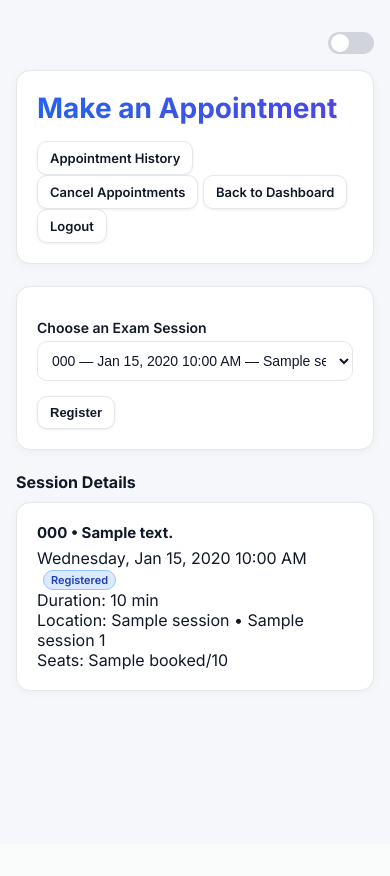
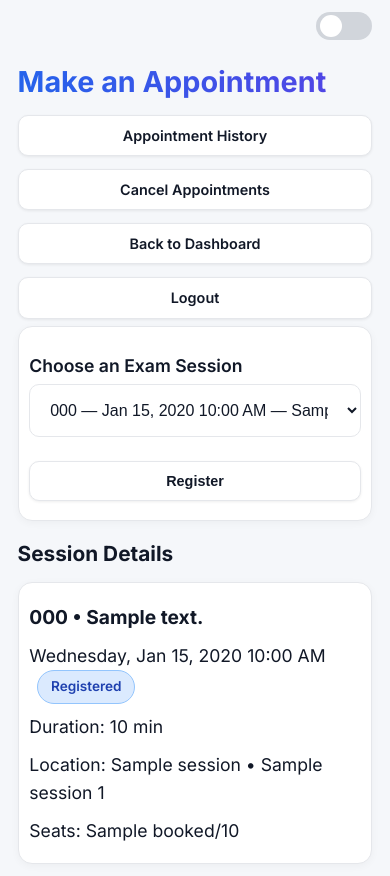
Before and after one commit to Giovanni-67/ExamRegistration, a Flask app: template templates/student_make_appointment.html in a window 390 px wide. Before the commit the page ends 691 px from the top, so only its background shows below. Run offline with Flask 3, Linux system fonts and the light colour scheme; the template is opened without the code that fills it: most values are stand-ins (such as "Sample title", 1, 10 or a date in 2020).

Commit message:
Split student make appointment into an html and css file for readability

```diff
--- a/static/css/student_make_appointment.css
+++ b/static/css/student_make_appointment.css
@@ -0,0 +1,297 @@
+/* Apply border-box to all elements: padding and border included in width/height */
+* {
+    box-sizing: border-box;
+}
+
+/* CSS Variables - Light Mode */
+:root {
+    --csn-blue: #00345f;        /* Brand blue */
+    --csn-gold: #ffb81c;        /* Brand gold */
+    --bg: #f5f7fa;              /* Page background */
+    --fg: #111827;              /* Primary text */
+    --card-bg: #ffffff;         /* Card background */
+    --border: #e5e7eb;          /* Border color */
+    --subtext: #6b7280;         /* Muted text */
+    --bd: #e5e7eb;              /* Alternative border variable */
+    --muted: #6b7280;           /* Duplicate of subtext */
+
+    /* Session card colors */
+    --session-bg: #eff6ff;      /* Light blue for session cards */
+    --session-border: #2563eb25; /* Very light blue border */
+
+    /* Badge colors */
+    --badge-blue-bg: #dbeafe;
+    --badge-blue-border: #93c5fd;
+    --badge-blue-text: #1e40af;
+
+    --badge-full-bg: #fffbeb;
+    --badge-full-border: #f59e0b30;
+    --badge-full-text: #b45309;
+}
+
+/* CSS Variables - Dark Mode: applied when .dark-mode class on <html> */
+.dark-mode {
+    --bg: #0f172a;              /* Dark background */
+    --fg: #f3f4f6;              /* Light text */
+    --card-bg: #1e293b;         /* Dark card background */
+    --border: #334155;          /* Dark borders */
+    --subtext: #cbd5e1;         /* Light muted text */
+    --bd: #334155;              /* Dark border alternative */
+    --muted: #cbd5e1;           /* Light muted text */
+
+    /* Dark session colors */
+    --session-bg: #1e293b;
+    --session-border: #334155;
+
+    /* Dark badge colors */
+    --badge-blue-bg: #1e3a8a;
+    --badge-blue-border: #3b82f6;
+    --badge-blue-text: #bfdbfe;
+
+    --badge-full-bg: #3f2d13;
+    --badge-full-border: #fbbf24;
+    --badge-full-text: #fde68a;
+}
+
+/* Body: centers content with responsive width */
+body {
+    font-family: 'Inter', system-ui, Arial, sans-serif;
+    background: var(--bg);
+    max-width: 70%;             /* Width: 70% of viewport (was 1100px) */
+    margin: 3% auto;            /* Top margin: 3%, horizontally centered */
+    padding: 0 2%;              /* Side padding: 2% */
+    color: var(--fg);
+    transition: background 0.25s, color 0.25s; /* Smooth theme transition */
+    font-size: 1.1rem;          /* Base font size increased */
+}
+
+/* Container for dark mode toggle: aligns toggle to right */
+.toggle-container {
+    display: flex;
+    justify-content: flex-end;  /* Aligns content to right */
+    margin-bottom: 1.5rem;      /* Increased spacing */
+}
+
+/* Dark mode toggle: pill-shaped switch */
+.toggle-btn {
+    width: 56px;                /* Larger (was 46px) */
+    height: 28px;               /* Larger (was 22px) */
+    background: #d1d5db;
+    border-radius: 999px;       /* Creates pill shape */
+    position: relative;
+    cursor: pointer;
+}
+
+/* Toggle circle: slides inside toggle button */
+.toggle-circle {
+    width: 22px;                /* Larger (was 18px) */
+    height: 22px;
+    background: white;
+    border-radius: 50%;
+    position: absolute;
+    top: 3px;
+    left: 4px;
+    transition: 0.25s ease;     /* Smooth sliding animation */
+}
+
+/* Move toggle circle right when dark mode active */
+.dark-mode .toggle-circle {
+    transform: translateX(28px); /* Adjusted for larger toggle (was 24px) */
+}
+
+/* Top navigation bar: flexbox layout with title and buttons */
+.top {
+    display: flex;
+    justify-content: space-between;
+    align-items: center;
+    margin-bottom: 2%;          /* Percentage margin (was 1rem) */
+    flex-wrap: wrap;
+    gap: 1.5rem;                /* Space between title and buttons */
+}
+
+/* Page title: GRADIENT TEXT from blue to indigo */
+h1 {
+    font-size: 2.2rem;          /* Larger (was 28px) */
+    font-weight: 700;
+    margin: 0;                  /* Let .top handle spacing */
+    background: linear-gradient(to right, #2563eb, #4f46e5); /* Blue to indigo gradient */
+    -webkit-background-clip: text;
+    -webkit-text-fill-color: transparent; /* Makes gradient visible as text color */
+}
+
+/* Navigation buttons */
+.btn {
+    display: inline-flex;
+    align-items: center;
+    justify-content: center;
+    padding: 0.8rem 1.2rem;     /* Larger padding (was 8px 12px) */
+    border: 1px solid var(--border);
+    border-radius: 10px;
+    background: var(--card-bg);
+    text-decoration: none;      /* Removes underline from links */
+    font-size: 1rem;            /* Larger (was 13px) */
+    font-weight: 600;
+    transition: 0.15s ease;     /* Smooth hover transition */
+    box-shadow: 0 1px 3px rgba(0,0,0,0.07);
+    cursor: pointer;
+    color: var(--fg);
+}
+
+/* Button hover: lifts up 1px and increases shadow */
+.btn:hover {
+    background: #f3f4f6;
+    transform: translateY(-1px); /* Moves up 1px */
+    box-shadow: 0 3px 6px rgba(0,0,0,0.1);
+}
+
+/* Panel: card-like container for content */
+.panel {
+    background: var(--card-bg);
+    border: 1px solid var(--border);
+    border-radius: 14px;
+    padding: 2.5% 3%;           /* Percentage padding (was 20px) */
+    box-shadow: 0 2px 8px rgba(0,0,0,0.04);
+    margin-bottom: 2%;          /* Percentage margin (was 1.4rem) */
+    color: var(--fg);
+}
+
+/* Form labels */
+label {
+    display: block;
+    margin: 1.2rem 0 0.5rem;    /* Increased spacing (was .75rem 0 .3rem) */
+    font-weight: 600;
+    font-size: 1.1rem;          /* Larger (was 14px) */
+    color: var(--fg);
+}
+
+/* Dropdown select */
+select {
+    width: 100%;
+    max-width: 80%;             /* Percentage width (was 600px) */
+    padding: 1rem;              /* Larger padding (was 10px) */
+    border: 1px solid var(--border);
+    border-radius: 10px;
+    font-size: 1rem;            /* Larger (was 14px) */
+    background: var(--card-bg);
+    color: var(--fg);
+}
+
+/* Session card (used in details section) */
+.session {
+    font-size: 1rem;            /* Larger (was 13px) */
+    margin: 0.6rem 0;           /* Increased spacing (was 5px 0) */
+    padding: 0.8rem;            /* Larger padding (was 9px) */
+    background: var(--session-bg);
+    border: 1px solid var(--session-border);
+    border-radius: 10px;
+    box-shadow: 0 1px 3px rgba(37,99,235,0.06);
+    color: var(--fg);
+    line-height: 1.6;           /* Better line spacing */
+}
+
+/* Status badges: pill-shaped indicators */
+.badge {
+    display: inline-block;
+    padding: 0.3rem 0.8rem;     /* Larger padding (was 2px 7px) */
+    border-radius: 999px;       /* Pill shape */
+    font-size: 0.85rem;         /* Larger (was 11px) */
+    font-weight: 600;
+    margin-left: 0.5rem;        /* Spacing from text (was 6px) */
+    background: var(--badge-blue-bg);
+    border: 1px solid var(--badge-blue-border);
+    color: var(--badge-blue-text);
+}
+
+/* Full badge: yellow/orange theme */
+.badge.full {
+    background: var(--badge-full-bg);
+    border-color: var(--badge-full-border);
+    color: var(--badge-full-text);
+}
+
+/* Flash messages list */
+.messages {
+    list-style: none;
+    padding-left: 0;
+    margin-bottom: 2%;          /* Percentage margin (was 14px) */
+    background: var(--card-bg);
+    border-left: 4px solid #2563eb; /* Blue accent bar on left */
+    border-radius: 10px;
+    padding: 1.2rem 1.8rem;     /* Larger padding (was 10px 16px) */
+    border: 1px solid var(--border);
+    font-size: 1rem;            /* Larger (was 13px) */
+    box-shadow: 0 1px 4px rgba(0,0,0,0.03);
+    color: var(--fg);
+}
+
+.messages li {
+    margin: 0.5rem 0;           /* Increased spacing */
+}
+
+/* Muted text: secondary/less important info */
+.muted {
+    color: var(--muted);
+    font-size: 1rem;            /* Larger (was 13px) */
+}
+
+/* Links: blue color, bold weight */
+a {
+    color: #2563eb;
+    font-weight: 600;
+}
+
+/* Links in dark mode: lighter blue for visibility */
+.dark-mode a {
+    color: #60a5fa;
+}
+
+/* Action button container */
+.actions {
+    display: flex;
+    gap: 0.8rem;                /* Space between action buttons */
+    flex-wrap: wrap;            /* Wraps on small screens */
+}
+
+/* Session details in panel: increased spacing */
+.panel div {
+    margin: 0.6rem 0;           /* Spacing between lines */
+    line-height: 1.6;           /* Better readability */
+}
+
+/* Responsive: adjust for smaller screens */
+@media(max-width: 900px) {
+    body {
+        max-width: 85%;         /* Wider on tablets */
+    }
+
+    .top {
+        flex-direction: column; /* Stack title and buttons */
+        align-items: flex-start;
+        gap: 1rem;
+    }
+
+    select {
+        max-width: 100%;        /* Full width select on tablets */
+    }
+}
+
+@media(max-width: 600px) {
+    body {
+        max-width: 95%;         /* Almost full width on mobile */
+    }
+
+    h1 {
+        font-size: 1.8rem;      /* Smaller title on mobile */
+    }
+
+    .actions {
+        width: 100%;
+        flex-direction: column; /* Stack action buttons */
+    }
+
+    .btn {
+        width: 100%;            /* Full width buttons on mobile */
+        font-size: 0.9rem;      /* Slightly smaller buttons on mobile */
+        padding: 0.7rem 1rem;
+    }
+}
--- a/templates/student_make_appointment.html
+++ b/templates/student_make_appointment.html
@@ -1,293 +1,75 @@
 <!DOCTYPE html>
 <html lang="en">
 <head>
-  <!-- Restore saved theme BEFORE page renders -->
-  <script>
-    (function() {
-      const saved = localStorage.getItem("theme");
-      if (saved === "dark") {
-        document.documentElement.classList.add("dark-mode");
-      }
-    })();
-  </script>
-
   <meta charset="utf-8" />
   <title>Make Appointment</title>
   <meta name="viewport" content="width=device-width, initial-scale=1" />
 
-  <!-- GOOGLE FONT -->
+  <!-- Preconnect to Google Fonts CDN for faster font loading -->
   <link rel="preconnect" href="https://fonts.gstatic.com" />
+  <!-- Load Inter font: weights 400, 500, 600, 700 -->
   <link
     href="https://fonts.googleapis.com/css2?family=Inter:wght@400;500;600;700&display=swap"
     rel="stylesheet"
   />
 
-  <style>
-    * { box-sizing: border-box; }
+  <!-- Load base.js: restores saved theme, provides toggleDarkMode() -->
+  <script src="{{ url_for('static', filename='js/base.js') }}"></script>
 
-    /* -----------------------------------------
-       🔵 DARK MODE SYSTEM (ADDED)
-       ----------------------------------------- */
-    :root {
-      --csn-blue: #00345f;
-      --csn-gold: #ffb81c;
-
-      --bg:#f5f7fa;
-      --fg:#111827;
-      --card-bg:#ffffff;
-      --border:#e5e7eb;
-      --subtext:#6b7280;
-
-      /* original vars preserved */
-      --bd:#e5e7eb;
-      --muted:#6b7280;
-
-      --session-bg:#eff6ff;
-      --session-border:#2563eb25;
-      --badge-blue-bg:#dbeafe;
-      --badge-blue-border:#93c5fd;
-      --badge-blue-text:#1e40af;
-
-      --badge-full-bg:#fffbeb;
-      --badge-full-border:#f59e0b30;
-      --badge-full-text:#b45309;
-    }
-
-    .dark-mode {
-      --bg:#0f172a;
-      --fg:#f3f4f6;
-      --card-bg:#1e293b;
-      --border:#334155;
-      --subtext:#cbd5e1;
-
-      --bd:#334155;
-      --muted:#cbd5e1;
-
-      --session-bg:#1e293b;
-      --session-border:#334155;
-
-      --badge-blue-bg:#1e3a8a;
-      --badge-blue-border:#3b82f6;
-      --badge-blue-text:#bfdbfe;
-
-      --badge-full-bg:#3f2d13;
-      --badge-full-border:#fbbf24;
-      --badge-full-text:#fde68a;
-    }
-
-    body {
-      font-family: 'Inter', system-ui, Arial, sans-serif;
-      background: var(--bg);
-      max-width: 1100px;
-      margin: 2rem auto;
-      padding: 0 1rem;
-      color: var(--fg);
-      transition: background 0.25s, color 0.25s;
-    }
-
-    /* -----------------------------------------
-       🔵 DARK MODE TOGGLE (ADDED)
-       ----------------------------------------- */
-    .toggle-container {
-      display:flex;
-      justify-content:flex-end;
-      margin-bottom:1rem;
-    }
-    .toggle-btn {
-      width:46px;
-      height:22px;
-      background:#d1d5db;
-      border-radius:999px;
-      position:relative;
-      cursor:pointer;
-    }
-    .toggle-circle {
-      width:18px;
-      height:18px;
-      background:white;
-      border-radius:50%;
-      position:absolute;
-      top:2px;
-      left:3px;
-      transition:0.25s ease;
-    }
-    .dark-mode .toggle-circle { transform:translateX(24px); }
-
-    /* ----------------------------------------- */
-
-    .top {
-      display: flex;
-      justify-content: space-between;
-      align-items: center;
-      margin-bottom: 1rem;
-    }
-
-    h1 {
-      font-size: 28px;
-      font-weight: 700;
-      margin: 0 0 1rem;
-      background: linear-gradient(to right,#2563eb,#4f46e5);
-      -webkit-background-clip: text;
-      -webkit-text-fill-color: transparent;
-    }
-
-    .btn {
-      display: inline-flex;
-      align-items: center;
-      justify-content: center;
-      padding: 8px 12px;
-      border: 1px solid var(--border);
-      border-radius: 10px;
-      background: var(--card-bg);
-      text-decoration: none;
-      font-size: 13px;
-      font-weight: 600;
-      transition: 0.15s ease;
-      box-shadow: 0 1px 3px rgba(0,0,0,0.07);
-      cursor: pointer;
-      color: var(--fg);
-    }
-    .btn:hover {
-      background: #f3f4f6;
-      transform: translateY(-1px);
-      box-shadow: 0 3px 6px rgba(0,0,0,0.1);
-    }
-
-    .panel {
-      background: var(--card-bg);
-      border: 1px solid var(--border);
-      border-radius: 14px;
-      padding: 20px;
-      box-shadow: 0 2px 8px rgba(0,0,0,0.04);
-      margin-bottom: 1.4rem;
-      color: var(--fg);
-    }
-
-    label {
-      display:block;
-      margin:.75rem 0 .3rem;
-      font-weight:600;
-      font-size:14px;
-      color:var(--fg);
-    }
-
-    select {
-      width:100%;
-      max-width:600px;
-      padding:10px;
-      border:1px solid var(--border);
-      border-radius:10px;
-      font-size:14px;
-      background:var(--card-bg);
-      color:var(--fg);
-    }
-
-    .session {
-      font-size: 13px;
-      margin: 5px 0;
-      padding: 9px;
-      background: var(--session-bg);
-      border: 1px solid var(--session-border);
-      border-radius: 10px;
-      box-shadow: 0 1px 3px rgba(37,99,235,0.06);
-      color: var(--fg);
-    }
-
-    .badge {
-      display:inline-block;
-      padding:2px 7px;
-      border-radius:999px;
-      font-size:11px;
-      font-weight:600;
-      margin-left:6px;
-      background:var(--badge-blue-bg);
-      border:1px solid var(--badge-blue-border);
-      color:var(--badge-blue-text);
-    }
-
-    .badge.full {
-      background:var(--badge-full-bg);
-      border-color:var(--badge-full-border);
-      color:var(--badge-full-text);
-    }
-
-    .messages {
-      list-style: none;
-      padding-left: 0;
-      margin-bottom: 14px;
-      background: var(--card-bg);
-      border-left: 4px solid #2563eb;
-      border-radius: 10px;
-      padding: 10px 16px;
-      border: 1px solid var(--border);
-      font-size: 13px;
-      box-shadow: 0 1px 4px rgba(0,0,0,0.03);
-      color: var(--fg);
-    }
-
-    .messages li { margin:.35rem 0; }
-
-    .muted { color: var(--muted); font-size: 13px; }
-
-    /* readable link color in dark mode */
-    a { color:#2563eb; font-weight:600; }
-    .dark-mode a { color:#60a5fa; }
-
-    @media(max-width:760px){
-      .top{flex-direction:column;align-items:flex-start;gap:10px;}
-    }
-  </style>
-
-<script>
-  function toggleDarkMode() {
-    document.body.classList.toggle("dark-mode");
-
-    // Save preference
-    const mode = document.body.classList.contains("dark-mode")
-      ? "dark"
-      : "light";
-
-    localStorage.setItem("theme", mode);
-  }
-</script>
-
+  <!-- Load page-specific styles -->
+  <link rel="stylesheet" href="{{ url_for('static', filename='css/student_make_appointment.css') }}" />
 </head>
 <body>
 
-  <!-- 🔵 DARK MODE SWITCH -->
+  <!-- Dark mode toggle switch, positioned top-right -->
   <div class="toggle-container">
     <div class="toggle-btn" onclick="toggleDarkMode()">
       <div class="toggle-circle"></div>
     </div>
   </div>
 
-  <div class="topbar panel">
+  <!-- Top navigation bar with title and action buttons -->
+  <div class="top">
     <h1>Make an Appointment</h1>
-    <div>
+    <div class="actions">
+      <!-- Link to student_history route -->
       <a class="btn" href="{{ url_for('student_history') }}">Appointment History</a>
+      <!-- Link to student_cancel_page route -->
       <a class="btn" href="{{ url_for('student_cancel_page') }}">Cancel Appointments</a>
+      <!-- Link to student_dashboard route -->
       <a class="btn" href="{{ url_for('student_dashboard') }}">Back to Dashboard</a>
+      <!-- Link to logout route -->
       <a class="btn" href="{{ url_for('logout') }}">Logout</a>
     </div>
   </div>
 
+  <!-- Flash messages from Flask: displays list of (category, message) tuples -->
   {% with messages = get_flashed_messages(with_categories=true) %}
     {% if messages %}
       <ul class="messages">
         {% for c, m in messages %}
+          <!-- c: string (category like 'success', 'error'), m: string (message text) -->
           <li><strong>{{ c|capitalize }}:</strong> {{ m }}</li>
         {% endfor %}
       </ul>
     {% endif %}
   {% endwith %}
 
+  <!-- sessions: list of available session objects -->
   {% if sessions and sessions|length > 0 %}
 
+    <!-- Registration form panel -->
     <div class="panel">
+      <!-- Form submits POST to student_make_appointment route, returns session_id -->
       <form method="post" action="{{ url_for('student_make_appointment') }}">
         <label for="session_id">Choose an Exam Session</label>
+        <!-- Dropdown select: returns selected session_id as integer -->
         <select id="session_id" name="session_id" required>
           {% for s in sessions %}
+            <!-- s.id: integer (session ID) -->
+            <!-- s.exam_code: string, s.session_datetime: datetime object -->
+            <!-- s.campus_name, s.building_name, s.room_number: all strings -->
+            <!-- s.booked: integer (current registrations), s.capacity: integer (max seats) -->
             <option value="{{ s.id }}">
               {{ s.exam_code }} — {{ s.session_datetime.strftime("%b %d, %Y %I:%M %p") }}
               — {{ s.campus_name }} {{ s.building_name }} {{ s.room_number }}
@@ -296,24 +78,29 @@
           {% endfor %}
         </select>
 
-        <div style="margin-top:.9rem;">
+        <div style="margin-top:1.5rem;">
           <button class="btn" type="submit">Register</button>
-
         </div>
       </form>
     </div>
 
+    <!-- Session details section -->
     <div>
-      <h3 style="font-size:16px;font-weight:700;margin-bottom:10px;">Session Details</h3>
+      <h3 style="font-size:1.3rem;font-weight:700;margin-bottom:1rem;color:var(--fg);">Session Details</h3>
 
       {% for s in sessions %}
       <div class="panel">
-        <div style="font-weight:700;font-size:15px;color:var(--fg);margin-bottom:6px;">
+        <!-- Session title: exam code and description -->
+        <div style="font-weight:700;font-size:1.2rem;color:var(--fg);margin-bottom:0.6rem;">
+          <!-- s.exam_code: string, s.description: string -->
           {{ s.exam_code }} • {{ s.description }}
         </div>
 
+        <!-- Session datetime with status badge -->
         <div>
+          <!-- s.session_datetime: datetime object, formatted to "Monday, Jan 15, 2024 02:30 PM" -->
           {{ s.session_datetime.strftime("%A, %b %d, %Y %I:%M %p") }}
+          <!-- s.already_registered: boolean, s.is_full: boolean -->
           {% if s.already_registered %}
             <span class="badge">Registered</span>
           {% elif s.is_full %}
@@ -321,8 +108,11 @@
           {% endif %}
         </div>
 
+        <!-- s.duration_minutes: integer -->
         <div>Duration: {{ s.duration_minutes }} min</div>
+        <!-- s.campus_name, s.building_name, s.room_number: strings -->
         <div>Location: {{ s.campus_name }} • {{ s.building_name }} {{ s.room_number }}</div>
+        <!-- s.booked: int, s.capacity: int -->
         <div>Seats: {{ s.booked }}/{{ s.capacity }}</div>
       </div>
       {% endfor %}
@@ -330,6 +120,7 @@
 
   {% else %}
 
+    <!-- Message when no sessions available -->
     <p class="muted">No available sessions to register right now.</p>
     <div><a class="btn" href="{{ url_for('student_dashboard') }}">Back to Dashboard</a></div>
 
```
